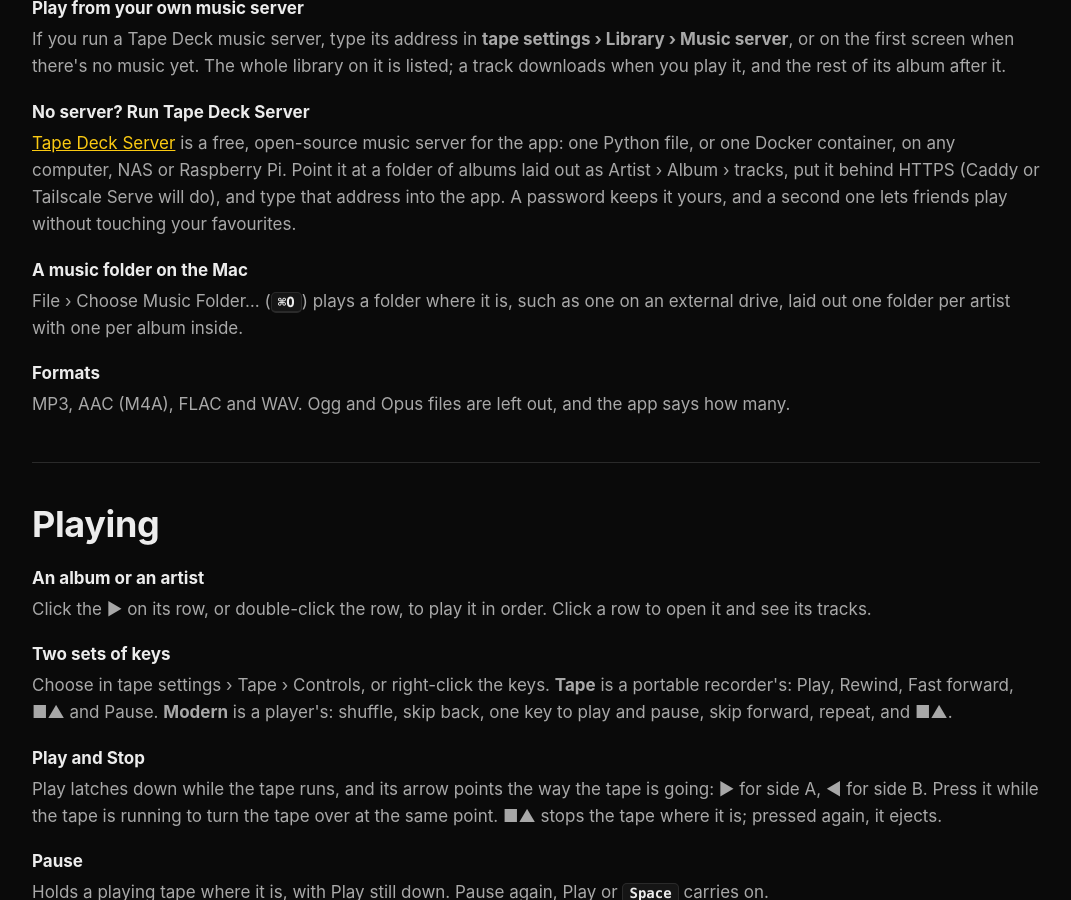
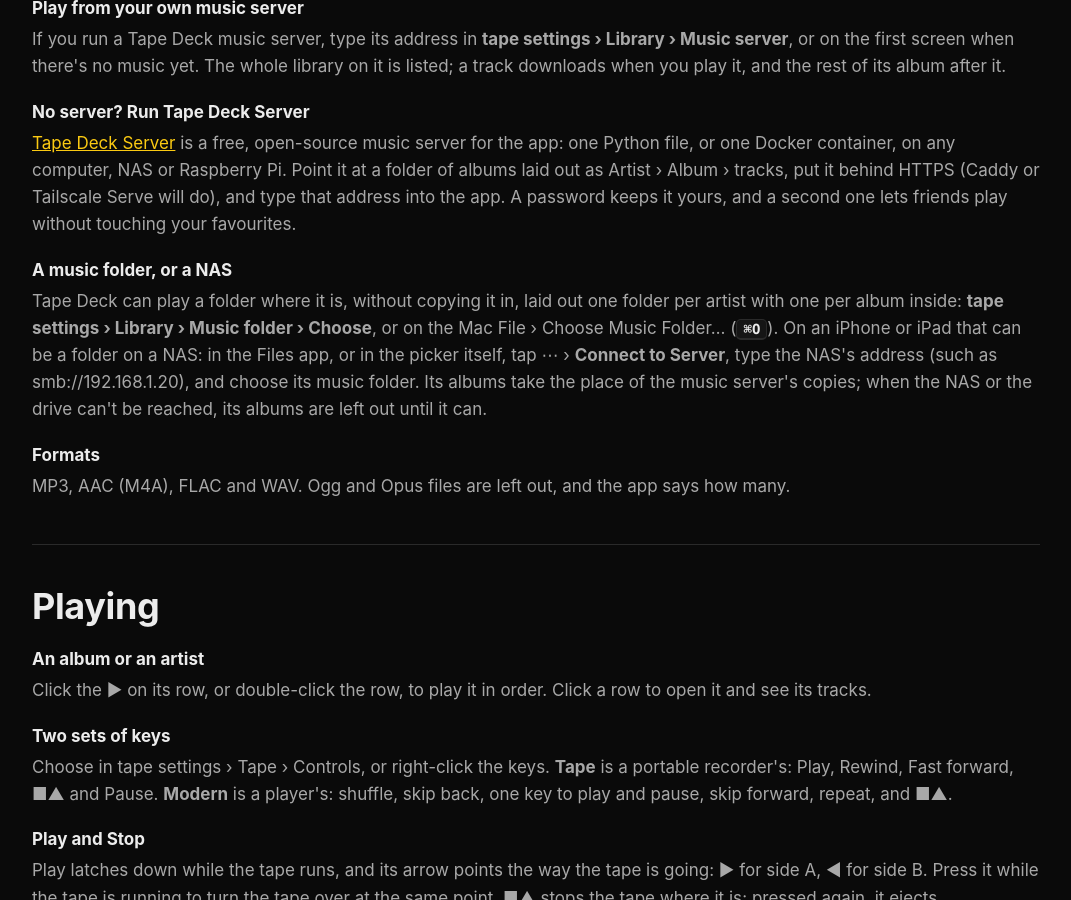
Before and after one commit to andybateman/andybateman.github.io, a Jekyll site: the page tapedeck/help.html, which Jekyll copies as it is, in a window 1280 px wide and 900 px high, scrolled down 859 px. Shown: the whole window, without its empty margins (104-1175 px from the left). Built offline with Jekyll 4.4.1, drawn with Linux system fonts in a browser that asks for light colours.

Commit message:
/tapedeck/: a music folder, or a NAS, on the iPhone and iPad (Tape Deck 4.30)

```diff
--- a/tapedeck/help.html
+++ b/tapedeck/help.html
@@ -52,8 +52,8 @@
     <dd>If you run a Tape Deck music server, type its address in <b>tape settings › Library › Music server</b>, or on the first screen when there's no music yet. The whole library on it is listed; a track downloads when you play it, and the rest of its album after it.</dd>
     <dt>No server? Run Tape Deck Server</dt>
     <dd><a href="https://github.com/andybateman/tape-deck-server">Tape Deck Server</a> is a free, open-source music server for the app: one Python file, or one Docker container, on any computer, NAS or Raspberry Pi. Point it at a folder of albums laid out as Artist › Album › tracks, put it behind HTTPS (Caddy or Tailscale Serve will do), and type that address into the app. A password keeps it yours, and a second one lets friends play without touching your favourites.</dd>
-    <dt>A music folder on the Mac</dt>
-    <dd>File › Choose Music Folder… (<kbd>⌘O</kbd>) plays a folder where it is, such as one on an external drive, laid out one folder per artist with one per album inside.</dd>
+    <dt>A music folder, or a NAS</dt>
+    <dd>Tape Deck can play a folder where it is, without copying it in, laid out one folder per artist with one per album inside: <b>tape settings › Library › Music folder › Choose</b>, or on the Mac File › Choose Music Folder… (<kbd>⌘O</kbd>). On an iPhone or iPad that can be a folder on a NAS: in the Files app, or in the picker itself, tap ⋯ › <b>Connect to Server</b>, type the NAS's address (such as smb://192.168.1.20), and choose its music folder. Its albums take the place of the music server's copies; when the NAS or the drive can't be reached, its albums are left out until it can.</dd>
     <dt>Formats</dt>
     <dd>MP3, AAC (M4A), FLAC and WAV. Ogg and Opus files are left out, and the app says how many.</dd>
   </dl>
--- a/tapedeck/index.html
+++ b/tapedeck/index.html
@@ -91,7 +91,7 @@
 
 <section aria-labelledby="library">
   <h2 id="library">Your whole library</h2>
-  <p>Tape Deck plays music you own. Copy it into the app, or point it at your own music server and play everything on it: <a href="https://github.com/andybateman/tape-deck-server">Tape Deck Server</a>, free and open source, serves a folder of albums from any computer. With an Apple Music subscription, your Apple Music library plays as tapes too.</p>
+  <p>Tape Deck plays music you own. Copy it into the app, play a folder where it is (one on a NAS too), or point it at your own music server and play everything on it: <a href="https://github.com/andybateman/tape-deck-server">Tape Deck Server</a>, free and open source, serves a folder of albums from any computer. With an Apple Music subscription, your Apple Music library plays as tapes too.</p>
   <div class="grid">
     <div class="card"><h3>Recent first</h3><p>The albums you listened to last, then what's new in your library.</p></div>
     <div class="card"><h3>Albums, artists, tracks</h3><p>Sort from one button, jump by letter, and search as you type. A search forgives a missing accent.</p></div>
```
